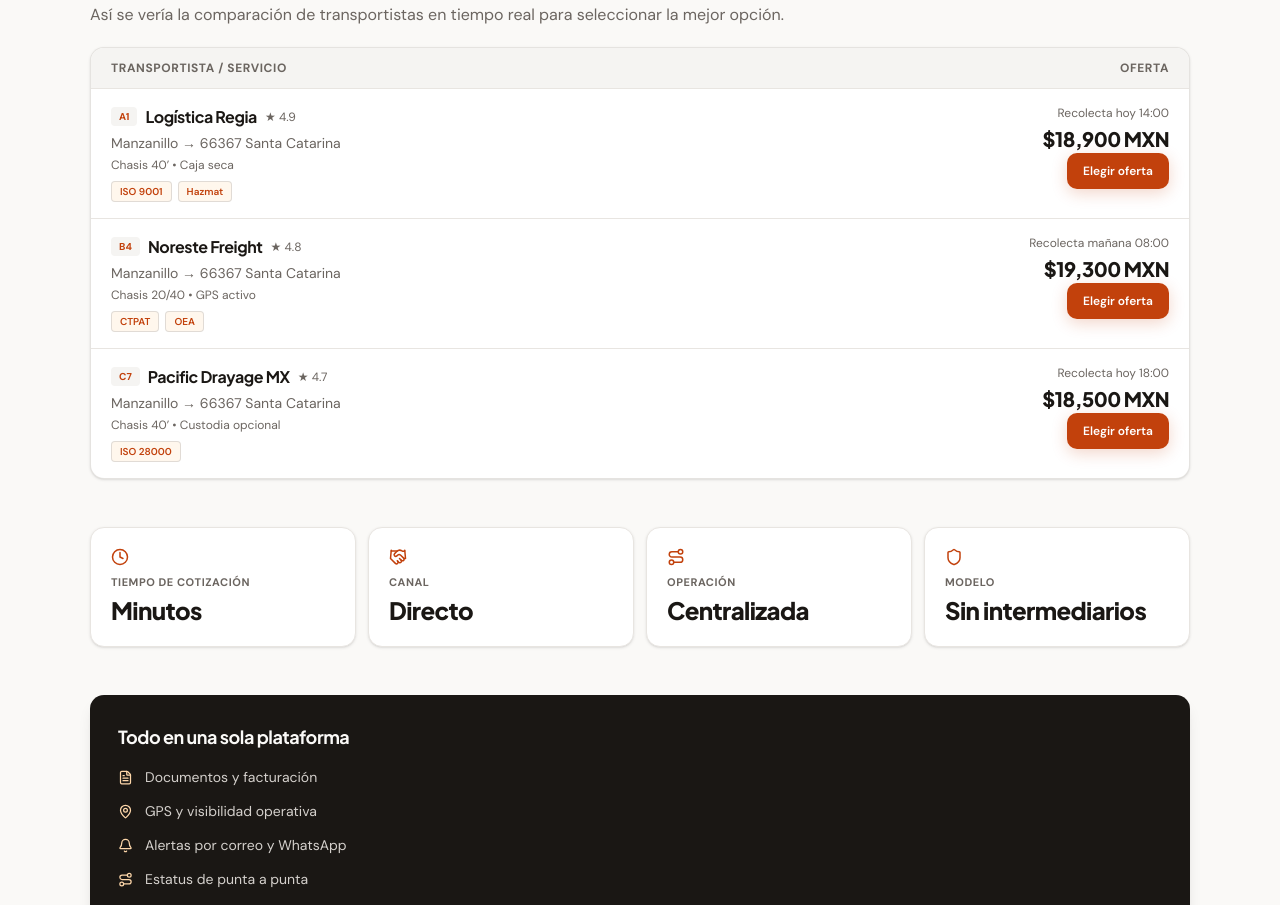
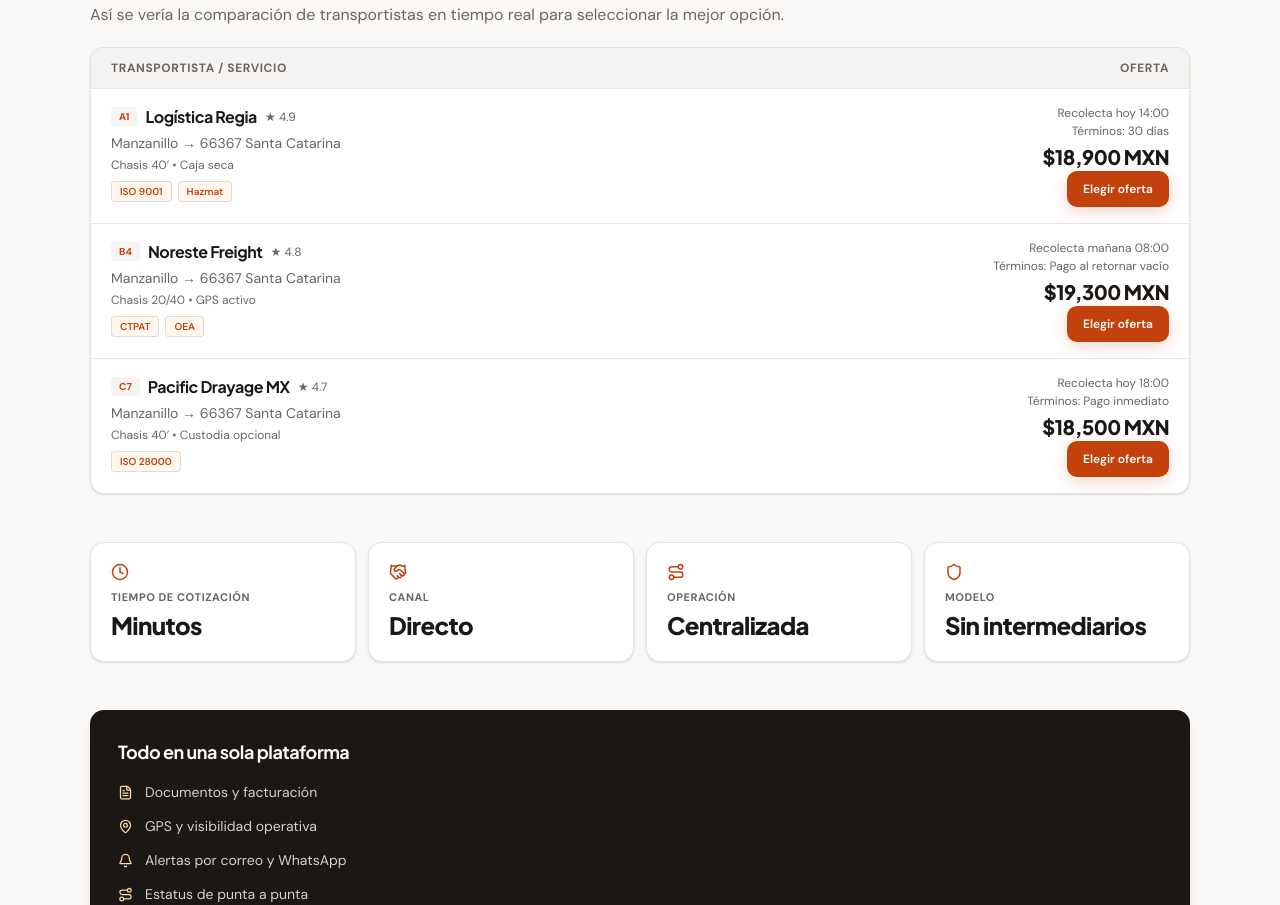
Before and after one commit to apollo-ex/arrastralo, a Next.js app: page /landing in a window 1280 px wide. Shown: the part 840-1745 px from the top of the page. Built offline with nearby package versions, Linux system fonts and the light colour scheme.

Commit message:
Add payment terms to importer offer mock cards

```diff
--- a/app/landing/page.tsx
+++ b/app/landing/page.tsx
@@ -97,6 +97,7 @@ export default function LandingPage() {
                   equipment: 'Chasis 40’ • Caja seca',
                   certs: ['ISO 9001', 'Hazmat'],
                   eta: 'Recolecta hoy 14:00',
+                  payment: 'Términos: 30 días',
                   price: '$18,900 MXN',
                   score: '4.9',
                 },
@@ -107,6 +108,7 @@ export default function LandingPage() {
                   equipment: 'Chasis 20/40 • GPS activo',
                   certs: ['CTPAT', 'OEA'],
                   eta: 'Recolecta mañana 08:00',
+                  payment: 'Términos: Pago al retornar vacío',
                   price: '$19,300 MXN',
                   score: '4.8',
                 },
@@ -117,6 +119,7 @@ export default function LandingPage() {
                   equipment: 'Chasis 40’ • Custodia opcional',
                   certs: ['ISO 28000'],
                   eta: 'Recolecta hoy 18:00',
+                  payment: 'Términos: Pago inmediato',
                   price: '$18,500 MXN',
                   score: '4.7',
                 },
@@ -139,6 +142,7 @@ export default function LandingPage() {
                   <div className="sm:text-right flex sm:block items-center justify-between gap-3">
                     <div>
                       <div className="text-xs text-muted-foreground">{offer.eta}</div>
+                      <div className="text-xs text-muted-foreground mt-0.5">{offer.payment}</div>
                       <div className="font-display text-xl font-extrabold tracking-tight mt-1">{offer.price}</div>
                     </div>
                     <Button size="sm" className="shrink-0">Elegir oferta</Button>
```
